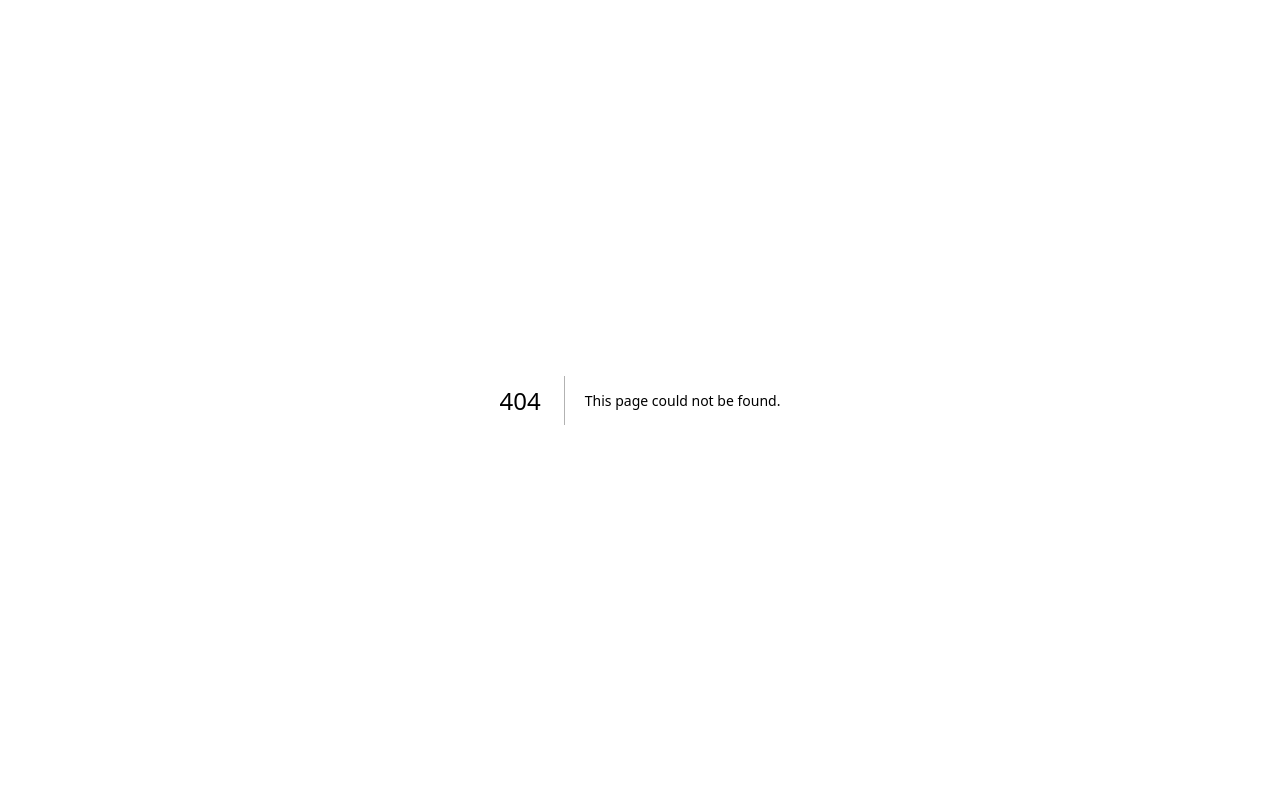
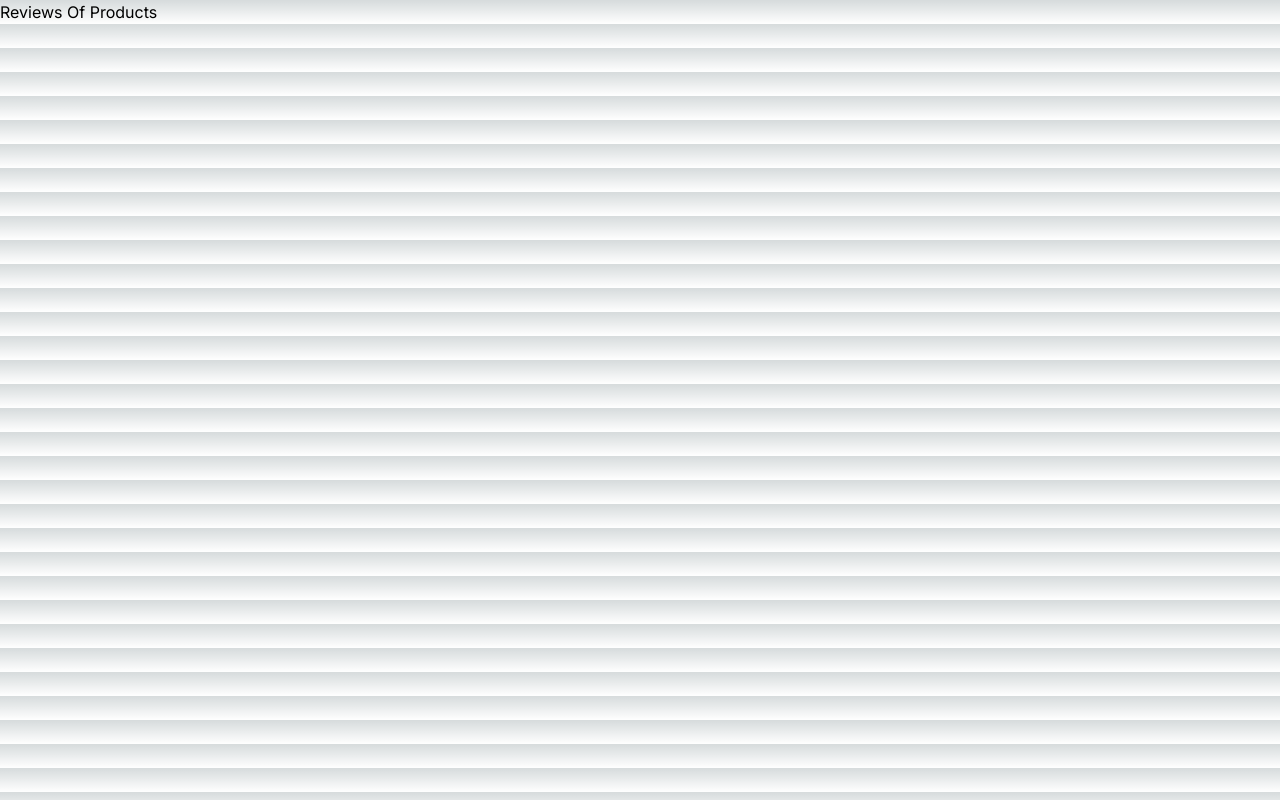
Before and after one commit to Shantanu-Saini/next-js, a Next.js app: page /products/1/reviews in a window 1280 px wide. Before the commit this address had no page. Built offline with nearby package versions, Linux system fonts and the light colour scheme.

Commit message:
nested routing

```diff
--- /dev/null
+++ b/src/app/products/[productId]/reviews/[reviewDetail]/page.jsx
@@ -0,0 +1,7 @@
+export default function ReviewDetails({ params }) {
+    return (
+        <>
+            <h1>this is the review of product {params.productId} and review no. is {params.reviewDetail}</h1>
+        </>
+    )
+}
--- /dev/null
+++ b/src/app/products/[productId]/reviews/page.jsx
@@ -0,0 +1,7 @@
+export default function Reviews(){
+    return(
+        <>
+        <h1>Reviews Of Products</h1>
+        </>
+    )
+}
```
